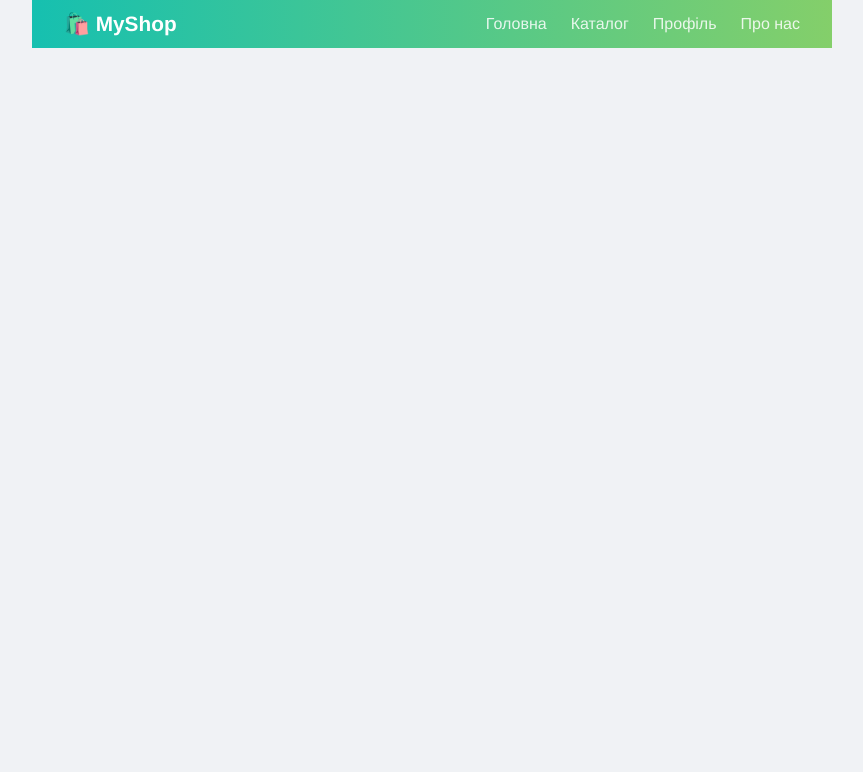
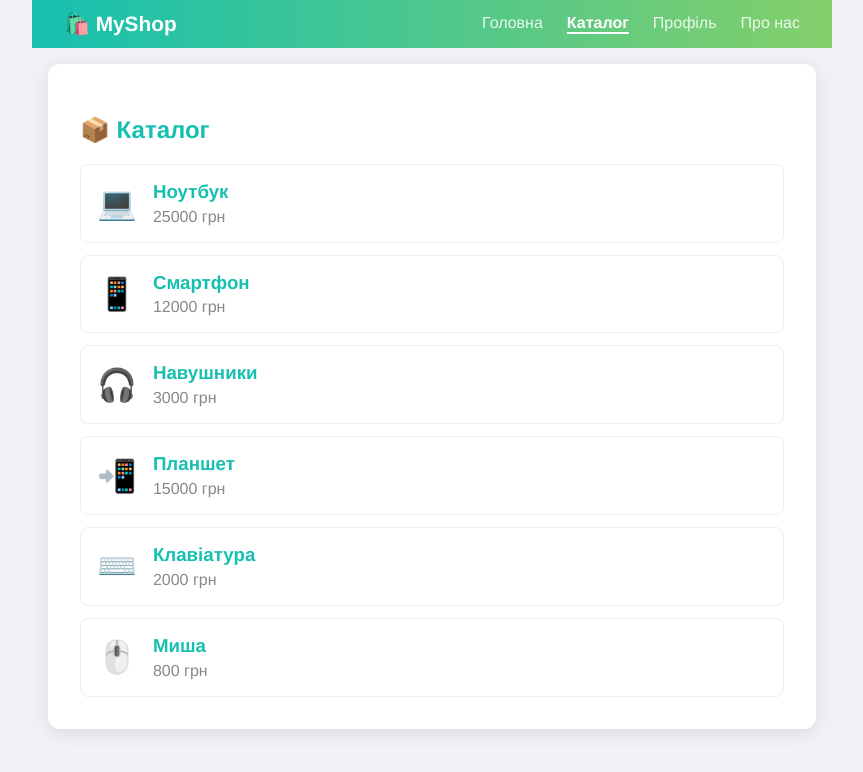
Before and after one commit to voaulovfitis23-netizen/vue-labs, a Vue app: page /#/catalog in a window 1280 px wide. Shown: the top 772 px of the page, without its empty margins (208-1071 px from the left). Built offline with nearby package versions, Linux system fonts and the light colour scheme; the HTML template or start-up script is replaced by a standard one.

Commit message:
Task 3: catalog + dynamic route /:id

```diff
--- a/src/router/index.js
+++ b/src/router/index.js
@@ -1,10 +1,14 @@
 import { createRouter, createWebHashHistory } from 'vue-router'
 import HomeView from '../views/HomeView.vue'
 import AboutView from '../views/AboutView.vue'
+import CatalogView from '../views/CatalogView.vue'
+import ProductView from '../views/ProductView.vue'
 
 const routes = [
   { path: '/', component: HomeView },
-  { path: '/about', component: AboutView }
+  { path: '/about', component: AboutView },
+  { path: '/catalog', component: CatalogView },
+  { path: '/catalog/:id', component: ProductView }
 ]
 
 const router = createRouter({
--- /dev/null
+++ b/src/views/CatalogView.vue
@@ -0,0 +1,65 @@
+<template>
+  <div class="page">
+    <h2>📦 Каталог</h2>
+    <div class="product-list">
+      <router-link
+        v-for="product in products"
+        :key="product.id"
+        :to="`/catalog/${product.id}`"
+        class="product-card"
+      >
+        <span class="product-emoji">{{ product.emoji }}</span>
+        <div>
+          <h3>{{ product.title }}</h3>
+          <p>{{ product.price }} грн</p>
+        </div>
+      </router-link>
+    </div>
+  </div>
+</template>
+
+<script>
+export default {
+  name: 'CatalogView',
+  data() {
+    return {
+      products: [
+        { id: 1, title: 'Ноутбук', price: 25000, emoji: '💻' },
+        { id: 2, title: 'Смартфон', price: 12000, emoji: '📱' },
+        { id: 3, title: 'Навушники', price: 3000, emoji: '🎧' },
+        { id: 4, title: 'Планшет', price: 15000, emoji: '📲' },
+        { id: 5, title: 'Клавіатура', price: 2000, emoji: '⌨️' },
+        { id: 6, title: 'Миша', price: 800, emoji: '🖱️' }
+      ]
+    }
+  }
+}
+</script>
+
+<style scoped>
+.product-list {
+  display: flex;
+  flex-direction: column;
+  gap: 0.75rem;
+  margin-top: 1rem;
+}
+
+.product-card {
+  display: flex;
+  align-items: center;
+  gap: 1rem;
+  padding: 1rem;
+  border: 1px solid #eee;
+  border-radius: 8px;
+  text-decoration: none;
+  color: inherit;
+  transition: background 0.2s;
+}
+
+.product-card:hover { background: #f9f9f9; }
+
+.product-emoji { font-size: 2rem; }
+
+h3 { margin: 0; color: #16C0B0; }
+p { margin: 0.3rem 0 0; color: #888; }
+</style>
--- /dev/null
+++ b/src/views/ProductView.vue
@@ -0,0 +1,54 @@
+<template>
+  <div class="page">
+    <button class="back-btn" @click="$router.back()">← Назад</button>
+    <div v-if="product">
+      <span class="emoji">{{ product.emoji }}</span>
+      <h2>{{ product.title }}</h2>
+      <p class="price">💰 {{ product.price }} грн</p>
+      <p class="desc">{{ product.description }}</p>
+    </div>
+    <div v-else>
+      <p>Товар не знайдено</p>
+    </div>
+  </div>
+</template>
+
+<script>
+export default {
+  name: 'ProductView',
+  data() {
+    return {
+      products: [
+        { id: 1, title: 'Ноутбук', price: 25000, emoji: '💻', description: 'Потужний ноутбук для роботи та навчання.' },
+        { id: 2, title: 'Смартфон', price: 12000, emoji: '📱', description: 'Сучасний смартфон з великим екраном.' },
+        { id: 3, title: 'Навушники', price: 3000, emoji: '🎧', description: 'Бездротові навушники з шумопоглинанням.' },
+        { id: 4, title: 'Планшет', price: 15000, emoji: '📲', description: 'Легкий планшет для розваг і роботи.' },
+        { id: 5, title: 'Клавіатура', price: 2000, emoji: '⌨️', description: 'Механічна клавіатура з підсвіткою.' },
+        { id: 6, title: 'Миша', price: 800, emoji: '🖱️', description: 'Ергономічна бездротова миша.' }
+      ]
+    }
+  },
+  computed: {
+    product() {
+      return this.products.find(p => p.id === Number(this.$route.params.id))
+    }
+  }
+}
+</script>
+
+<style scoped>
+.back-btn {
+  background: none;
+  border: none;
+  color: #16C0B0;
+  cursor: pointer;
+  font-size: 1rem;
+  padding: 0;
+  margin-bottom: 1rem;
+}
+
+.emoji { font-size: 4rem; }
+h2 { color: #16C0B0; margin: 0.5rem 0; }
+.price { font-size: 1.3rem; font-weight: bold; color: #2c3e50; }
+.desc { color: #666; margin-top: 0.5rem; }
+</style>
```
